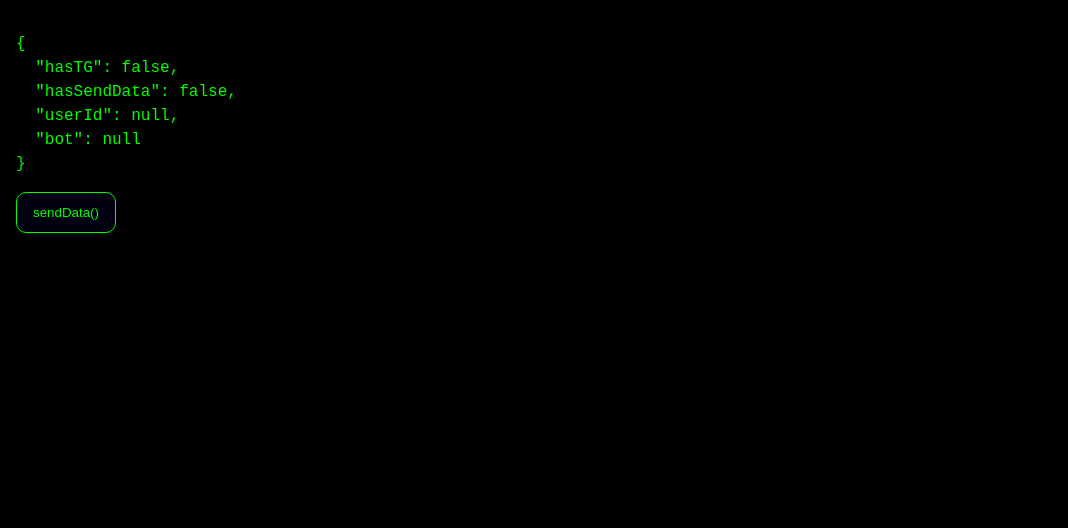
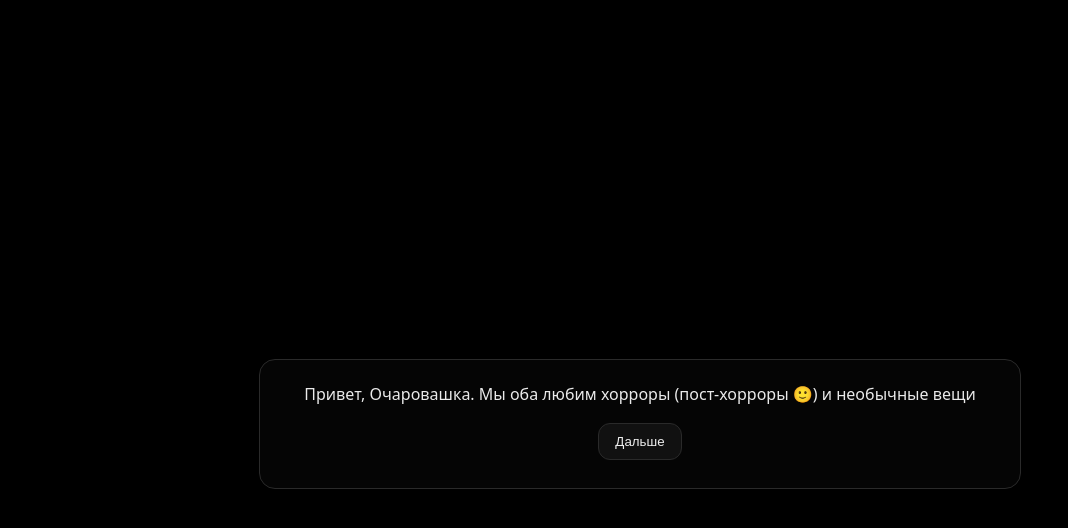
Before and after one commit to gudleifrgit/surprise, a plain HTML site: page index.html in a window 1280 px wide. Shown: the whole page, without its empty margins (0-1068 px from the left). Drawn offline with Linux system fonts and the light colour scheme.

Commit message:
Update index.html

```diff
--- a/index.html
+++ b/index.html
@@ -1,27 +1,78 @@
-<!doctype html><meta charset="utf-8"><meta name="viewport" content="width=device-width,initial-scale=1">
-<title>tg test</title>
-<body style="margin:0;background:#000;color:#0f0;font:16px/1.5 system-ui;padding:16px">
-<pre id="out">init…</pre>
-<button id="btn" style="padding:12px 16px;border:1px solid #0f0;background:#001;color:#0f0;border-radius:10px">sendData()</button>
+<!doctype html>
+<html lang="ru">
+<meta charset="utf-8"/>
+<meta name="viewport" content="width=device-width,initial-scale=1"/>
+<title>Sensorium · mini-quest</title>
+<meta name="theme-color" content="#000000">
+<style>
+  :root{--bg:#000;--fg:#eaeaea;--muted:#2a2a2a;--hint:#8b8b8b}
+  html,body{height:100%;margin:0;background:var(--bg);color:var(--fg);font:16px/1.55 system-ui,Inter,Segoe UI,Roboto,Arial,sans-serif}
+  .wrap{min-height:100%;display:flex;align-items:center;justify-content:center;padding:24px}
+  .card{max-width:720px;width:100%;padding:22px 20px;border:1px solid var(--muted);border-radius:16px;background:rgba(255,255,255,.02);text-align:center}
+  p{margin:0 0 10px}
+  .btn{display:inline-block;margin:6px 5px;padding:10px 16px;border-radius:12px;border:1px solid var(--muted);background:#111;color:#eee;cursor:pointer}
+  .btn:active{transform:scale(.98)}
+  .fade{animation:fade .28s ease}
+  @keyframes fade{from{opacity:.25;transform:translateY(4px)}to{opacity:1;transform:none}}
+</style>
+<body>
+<div class="wrap"><div class="card fade" id="stage"></div></div>
+
 <script>
-const tg = window.Telegram?.WebApp;
-const out = document.getElementById('out');
-try {
-  tg?.ready(); tg?.expand();
-  const info = {
-    hasTG: !!tg,
-    hasSendData: !!tg?.sendData,
-    userId: tg?.initDataUnsafe?.user?.id || null,
-    bot: tg?.initDataUnsafe?.receiver?.username || null
-  };
-  out.textContent = JSON.stringify(info, null, 2);
-  // авто-пинг
-  if (info.hasSendData && info.userId) {
-    tg.sendData(JSON.stringify({type:'ping', t:Date.now()}));
+  const tg = window.Telegram?.WebApp;
+  tg?.ready();
+
+  const el = document.getElementById("stage");
+
+  const dayLabel = code => ({thu:"Вечер четверга", fri:"Вечер пятницы", wknd:"Выходные"}[code]);
+  const dayHuman = code => ({thu:"в четверг вечером", fri:"в пятницу вечером", wknd:"на выходных"}[code]);
+
+  function send(mode, day) {
+    const payload = {type:"sensorium_choice", mode, day};
+    tg?.sendData?.(JSON.stringify(payload));
+    console.log("Sent:", payload);
+
+    el.className="card fade";
+    el.innerHTML = `
+      <p>Жду с нетерпением, 🥰 красотка</p>
+      <p><strong>Увидимся ${dayHuman(day)} ${mode==="museum"?"":" "}</strong></p>
+    `;
+    tg?.close?.();
   }
-} catch(e) { out.textContent = 'error: '+e; }
 
-document.getElementById('btn').onclick = () => {
-  tg?.sendData?.(JSON.stringify({type:'ping-click', t:Date.now()}));
-};
+  function chooseDay(mode) {
+    el.className="card fade";
+    el.innerHTML = `
+      <p>${mode==="museum"
+          ? "😍 Отлично. Тогда выбирай:"
+          : "Тогда давай просто поужинаем. Когда удобно?"}</p>
+      <div style="margin-top:6px">
+        <button class="btn" onclick="send('${mode}','thu')">${dayLabel("thu")}</button>
+        <button class="btn" onclick="send('${mode}','fri')">${dayLabel("fri")}</button>
+        <button class="btn" onclick="send('${mode}','wknd')">${dayLabel("wknd")}</button>
+      </div>`;
+  }
+
+  const steps = [
+    {t:"Привет, Очаровашка. Мы оба любим хорроры (пост-хорроры 🙂) и необычные вещи"},
+    {t:"В темноте есть что-то притягательное<br>Кажется, будто всё подлинное живёт именно там"},
+    {t:"Когда свет гаснет,<br>даже привычные вещи обретают глубину"},
+    {t:"Приглашаю тебя в музей темноты — <strong>Сенсориум</strong>",buttons:true}
+  ];
+
+  function renderStep(i){
+    const s = steps[i];
+    el.className="card fade";
+    if(s.buttons){
+      el.innerHTML=`<p>${s.t}</p>
+        <button class="btn" onclick="chooseDay('museum')">😇 Вау, я согласна</button>
+        <button class="btn" onclick="chooseDay('dinner')">😅 А я там уже была</button>`;
+    } else {
+      el.innerHTML=`<p>${s.t}</p><button class="btn" onclick="renderStep(${i+1})">Дальше</button>`;
+    }
+  }
+
+  renderStep(0);
 </script>
+</body>
+</html>
```
